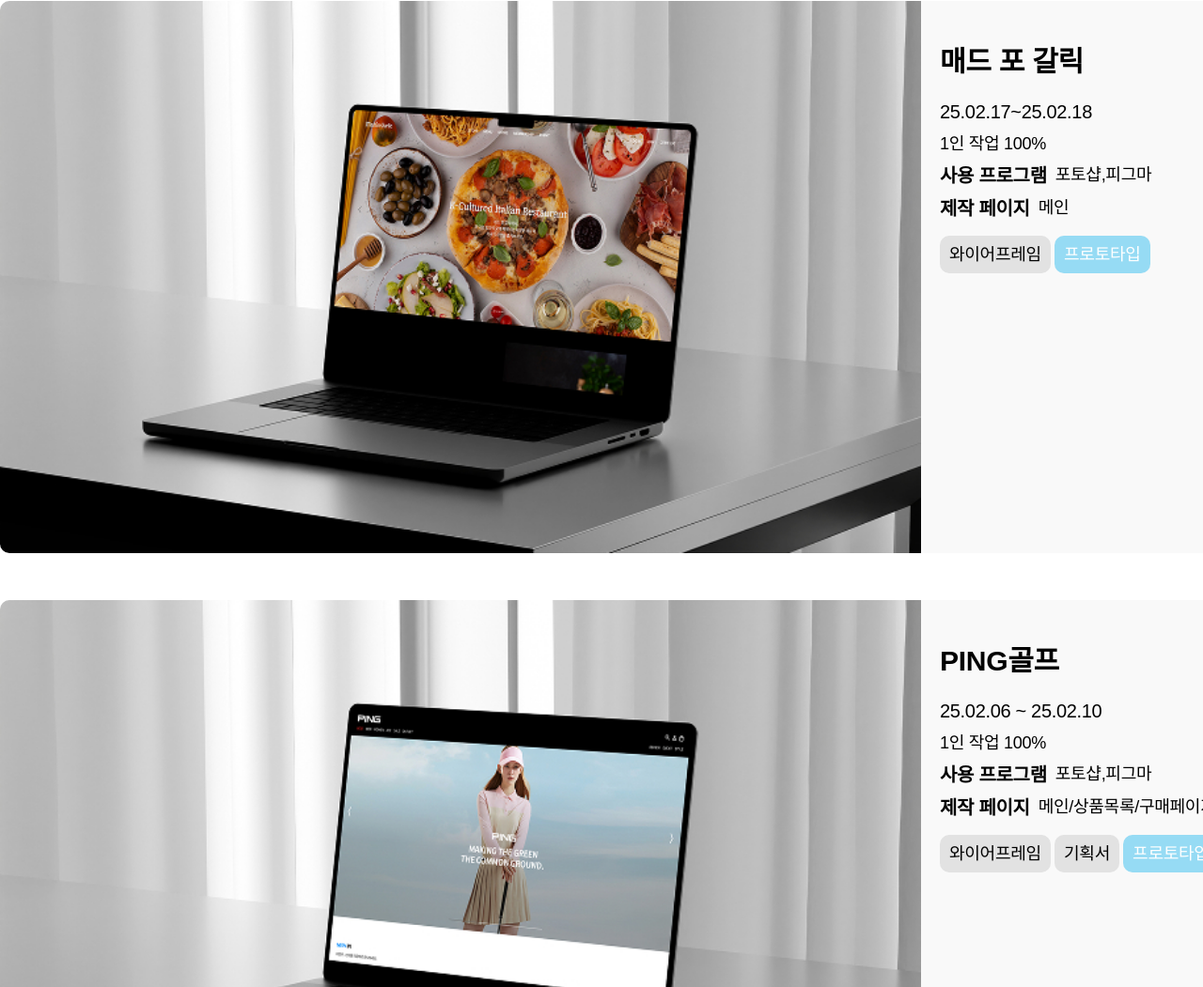
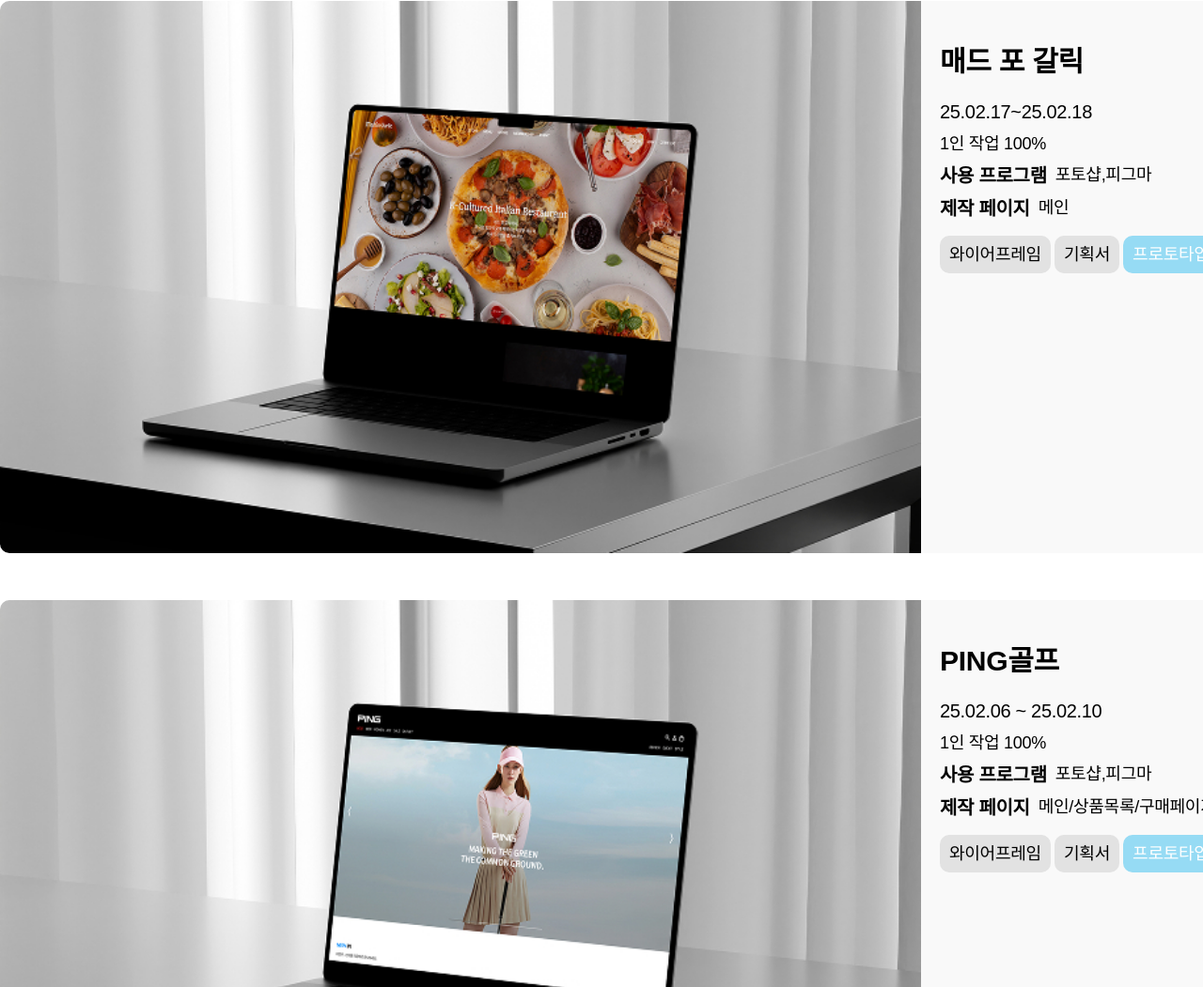
Before and after one commit to parkjeong401/parkjeongha, a plain HTML site: page index.html in a window 1280 px wide. Shown: the part 1961-3012 px from the top of the page at 94% size. Drawn offline with nearby package versions, Linux system fonts and the light colour scheme.

Commit message:
Add files via upload

```diff
--- a/index.html
+++ b/index.html
@@ -99,7 +99,7 @@
                     </div>
                     <div class="planning1">
                         <a href="https://www.figma.com/proto/TYSB4SLdMwap5JSw34MDGX/%EC%9B%B9-%EB%A6%AC%EB%94%94%EC%9E%90%EC%9D%B8-4.%EB%A7%A4%EB%93%9C-%ED%8F%AC-%EA%B0%88%EB%A6%AD?node-id=33-11&t=dHz7P8hoFuOUA8hS-0&scaling=min-zoom&content-scaling=fixed&page-id=0%3A" class="wire" target="_blank">와이어프레임</a>
-                        <!-- <a href="#" class="plan" target="_blank">기획서</a> -->
+                        <a href="https://www.figma.com/proto/sqksXd5bShwIOW2WdtFLjt/%EB%A7%A4%EB%93%9C-%ED%8F%AC-%EA%B0%88%EB%A6%AD-%EA%B8%B0%ED%9A%8D%EC%95%88?node-id=2-2&t=pIszkjnfGoqhSxHR-0&scaling=min-zoom&content-scaling=fixed&page-id=0%3A1" class="plan" target="_blank">기획서</a>
                         <a href="https://www.figma.com/proto/TYSB4SLdMwap5JSw34MDGX/%EC%9B%B9-%EB%A6%AC%EB%94%94%EC%9E%90%EC%9D%B8-4.%EB%A7%A4%EB%93%9C-%ED%8F%AC-%EA%B0%88%EB%A6%AD?node-id=78-2&t=dHz7P8hoFuOUA8hS-0&scaling=min-zoom&content-scaling=fixed&page-id=50%3A142" class="prototype" target="_blank">프로토타입</a>
                     </div>
                 </div>
```
